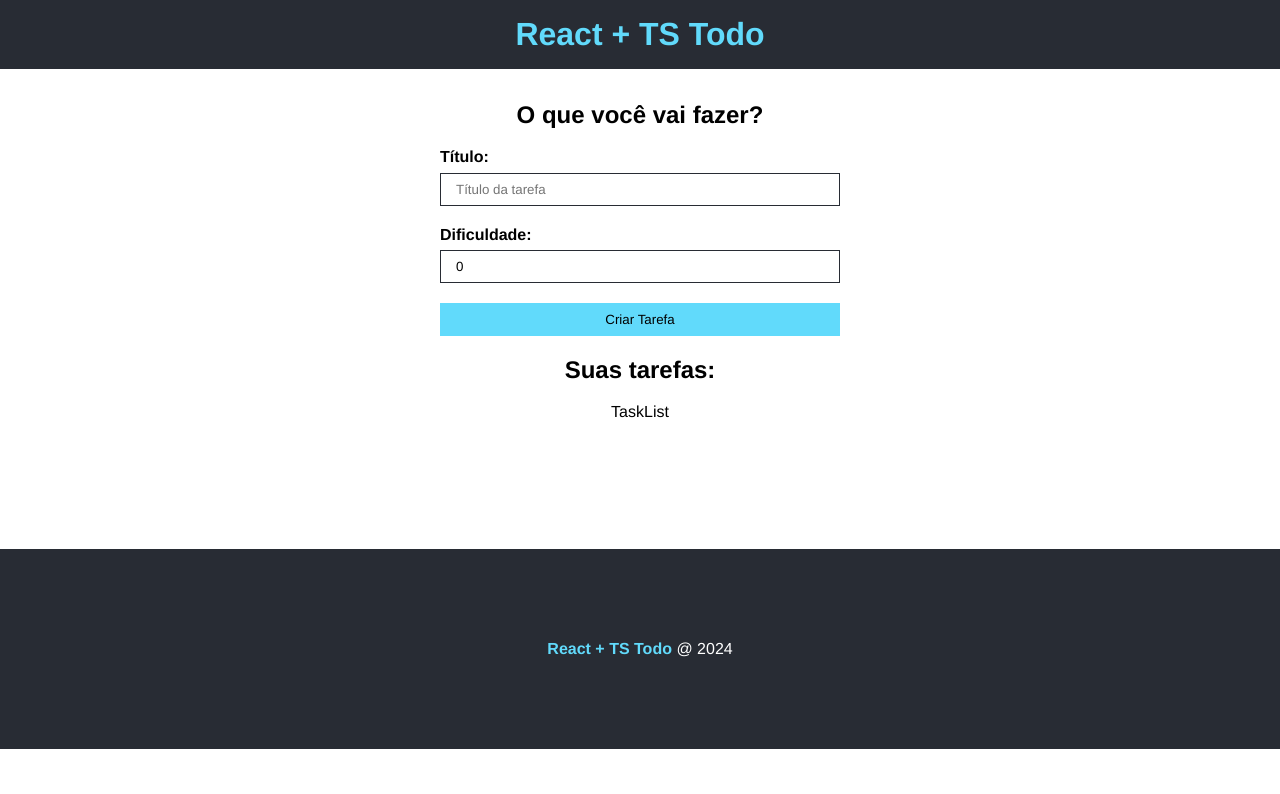
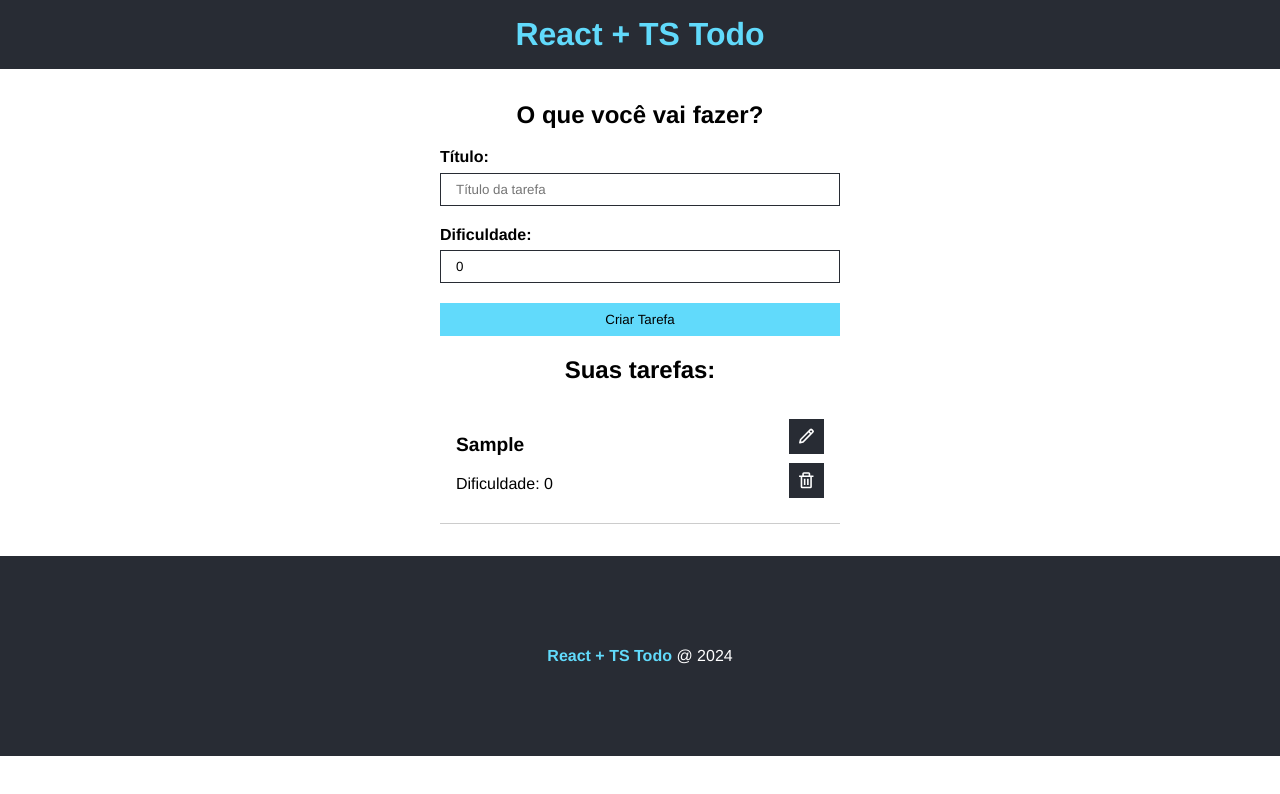
Before and after one commit to oldrado-jr/to-do-list, a React (Vite) app: page / in a window 1280 px wide. Both pictures are taken after typing "Sample" into the empty fields and a click on the input "Criar Tarefa". Shown: the top 794 px of the page. Built offline with nearby package versions, Linux system fonts and the light colour scheme.

Commit message:
feat: show stored tasks list

```diff
--- a/src/App.tsx
+++ b/src/App.tsx
@@ -15,6 +15,14 @@ import styles from './App.module.css';
 function App() {
   const [taskList, setTaskList] = useState<Task[]>([]);
 
+  const deleteTask = (id: number) => {
+    setTaskList(
+      taskList.filter((task) => {
+        return task.id !== id;
+      })
+    );
+  };
+
   return (
     <>
       <Header />
@@ -29,7 +37,10 @@ function App() {
         </div>
         <div>
           <h2>Suas tarefas:</h2>
-          <TaskList />
+          <TaskList
+            taskList={taskList}
+            handleDelete={deleteTask}
+          />
         </div>
       </main>
       <Footer />
--- a/src/components/TaskList/index.tsx
+++ b/src/components/TaskList/index.tsx
@@ -1,6 +1,36 @@
-const TaskList = () => {
+import { BiPencil, BiTrash } from 'react-icons/bi';
+
+// Types
+import Task from '../../types/Task';
+
+// CSS
+import styles from './styles.module.css';
+
+type Props = {
+  taskList: Task[];
+  handleDelete(id: number): void;
+};
+
+const TaskList = ({ taskList, handleDelete }: Props) => {
   return (
-    <div>TaskList</div>
+    <>
+      {taskList.length > 0 ? (
+        taskList.map(({ id, title, difficulty }) => (
+          <div key={id} className={styles.task}>
+            <div className={styles.details}>
+              <h4>{title}</h4>
+              <p>Dificuldade: {difficulty}</p>
+            </div>
+            <div className={styles.actions}>
+              <BiPencil />
+              <BiTrash onClick={() => handleDelete(id)} />
+            </div>
+          </div>
+        ))
+      ) : (
+        <p>Não tem tarefas cadastradas!</p>
+      )}
+    </>
   );
 };
 
--- /dev/null
+++ b/src/components/TaskList/styles.module.css
@@ -0,0 +1,40 @@
+.task {
+  display: flex;
+  align-items: center;
+  justify-content: space-between;
+  max-width: 400px;
+  margin: 0 auto;
+  padding: 1em;
+  border-bottom: 1px solid #ccc;
+}
+
+.details {
+  text-align: left;
+}
+
+.details h4 {
+  font-size: 1.2em;
+  margin-bottom: 1em;
+}
+
+.actions {
+  display: flex;
+  flex-direction: column;
+  align-items: center;
+  justify-content: center;
+}
+
+.actions svg {
+  box-sizing: content-box;
+  margin-bottom: 0.5em;
+  cursor: pointer;
+  background: #282c34;
+  color: #fff;
+  font-size: 1.2em;
+  padding: 0.4em;
+  transition: color 0.5s;
+}
+
+.actions svg:hover {
+  color: #61dafb;
+}
```
